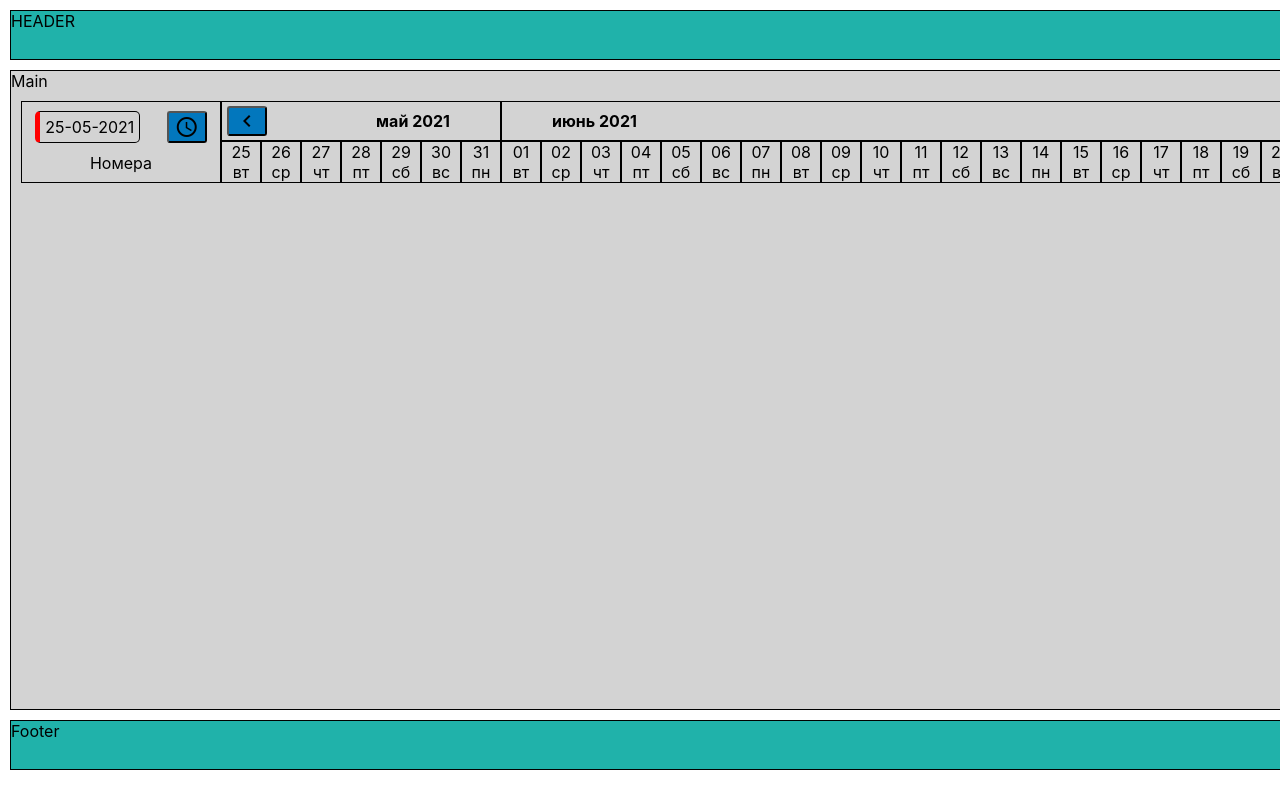
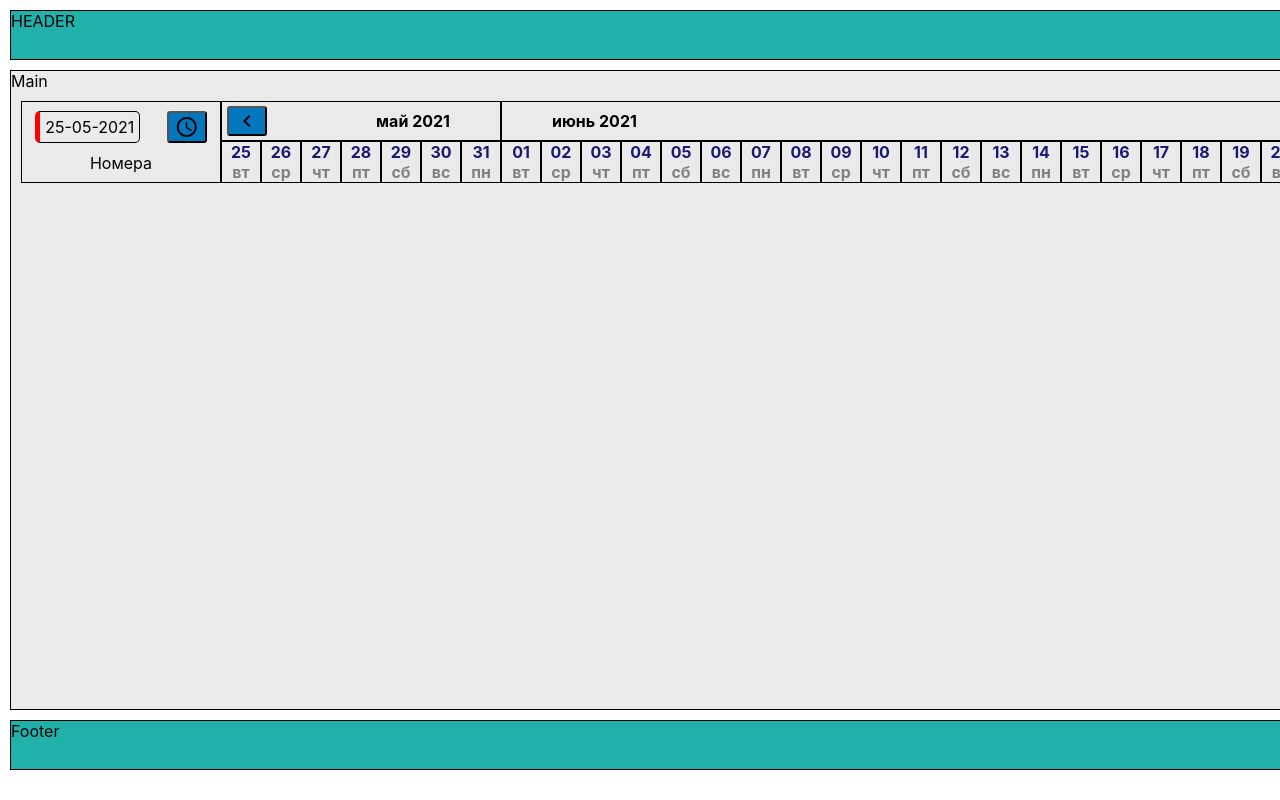
Before and after one commit to Alex-Kharin/hotelms_clone, a React (Create React App) app: page / in a window 1280 px wide. Shown: the top 800 px of the page. Built offline with nearby package versions, Linux system fonts and the light colour scheme.

Commit message:
finish refactor header component

```diff
--- a/src/components/Main/Main.module.css
+++ b/src/components/Main/Main.module.css
@@ -1,4 +1,4 @@
 .main {
     border: 1px solid black;
-    background: lightgray;
+    background: rgba(213, 213, 213, 0.5);
 }
--- /dev/null
+++ b/src/components/Table/Table-components/Table-cell/FirstHeaderCell.jsx
@@ -0,0 +1,40 @@
+import {Button} from '../../../Button/Button'
+import React from 'react'
+import styled from 'styled-components'
+
+
+const Wrapper = styled.div`
+  grid-row: 1/3;
+  border: 1px solid black;
+  display: flex;
+  flex-direction: column;
+  justify-content: space-evenly;
+`
+
+const DateChoiceWrapper = styled.div`
+  display: flex;
+  justify-content: space-around;
+`
+
+const ColumnTitle = styled.div`
+text-align: center;
+`
+
+const DateChoice = styled.span`
+  border: 1px solid black;
+  border-left: 5px solid red;
+  padding: 5px;
+  border-radius: 5px;
+`
+
+export function FirstHeaderCell(props) {
+    return (
+        <Wrapper>
+            <DateChoiceWrapper>
+                <DateChoice>{props.now}</DateChoice>
+                <Button iconName={"schedule"}/>
+            </DateChoiceWrapper>
+            <ColumnTitle>Номера</ColumnTitle>
+        </Wrapper>
+    )
+}
--- /dev/null
+++ b/src/components/Table/Table-components/Table-cell/MonthCell.jsx
@@ -0,0 +1,24 @@
+import styled from 'styled-components'
+import React from 'react'
+
+
+const Months = styled.div`
+  grid-column: span ${props => props.daysInCurrentMonth};
+  border: 1px solid black;
+  display: flex;
+  justify-content: space-between;
+  align-items: center;
+  padding: 0 5px;
+`
+
+const MonthCellTitle = styled.strong`
+  margin: auto 45px;
+`
+
+export function MonthCell(props) {
+    return (
+        <Months daysInCurrentMonth = {props.daysInCurrentMonth}>
+            {props.leftBtn} <MonthCellTitle>{props.monthName} {props.yearOfDate}</MonthCellTitle> {props.rightBtn}
+        </Months>
+    )
+}
--- a/src/components/Table/Table-components/Table-cell/TableCell.jsx
+++ b/src/components/Table/Table-components/Table-cell/TableCell.jsx
@@ -1,12 +1,29 @@
-import style from "./TableCell.module.css";
 import React from "react";
+import styled from "styled-components";
+
+const CellWrapper = styled.div`
+    border: 1px solid black;
+    text-align: center;
+`
+
+const TopString = styled.span`
+    color: midnightblue;
+    font-weight: ${props => props.topStringFontWeight || 'bold'}
+`
+
+const BottomString = styled.span`
+    color: gray;
+    font-weight: ${props => props.bottomStringFontWeight || 'bold'}
+`
 
 export function TableCell(props) {
+    const topString = props.topString ? <TopString>{props.topString}</TopString> : null
+    const bottomString = props.bottomString ? <BottomString>{props.bottomString}</BottomString> : null
     return (
-        <div className={style.cell} data-date={props.date} style={props.style}>
-            <span>{props.dayOfMonth}</span>
-            <br/>
-            <span>{props.dayOfWeek}</span>
-        </div>
+        <CellWrapper>
+            {topString}
+             <br/>
+            {bottomString}
+        </CellWrapper>
     )
 }
--- a/src/components/Table/Table-components/Table-cell/TableCell.module.css
+++ /dev/null
@@ -1,4 +0,0 @@
-.cell {
-    border: 1px solid black;
-    text-align: center;
-}
--- a/src/components/Table/Table-components/Table-header/TableHeader.jsx
+++ b/src/components/Table/Table-components/Table-header/TableHeader.jsx
@@ -1,50 +1,24 @@
 import React from "react";
 import {TableCell} from "../Table-cell/TableCell";
-import {
-    differenceInCalendarDays,
-    eachMonthOfInterval,
-    endOfMonth,
-    format,
-    isAfter,
-    startOfMonth,
-} from "date-fns";
-import {ru} from "date-fns/locale";
+import {eachMonthOfInterval} from "date-fns";
 import {TableRow} from "../Table-row/TableRow";
-import {Button} from "../../../Button/Button";
+import {dayOfMonth, dayOfWeek, now, toMonths} from "../../utils/utils";
+import {FirstHeaderCell} from '../Table-cell/FirstHeaderCell'
 
-let dayOfMonth = (day) => format(day, 'dd', {locale: ru})
-let dayOfWeek = (day) => format(day, 'eeeeee', {locale: ru})
-let monthName = (month) => format(month, 'LLLL', {locale: ru})
-let yearOfDate = (date) => format(date, 'y', {locale: ru})
 
 export function TableHeader(props) {
-    let days = props.table.days
-    let months = eachMonthOfInterval({start: days[0], end: days[days.length-1]})
-    let now = format(new Date(), 'dd-MM-y', {locale: ru})
+    const days = props.table.days
 
-    let headerDaysCells = days.map(day => <TableCell dayOfMonth={dayOfMonth(day)} dayOfWeek={dayOfWeek(day)} key={day}/>)
-    let monthsCells = months.map(month => {
-        let start = isAfter(days[0], startOfMonth(month)) ? days[0] : startOfMonth(month)
-        let end = isAfter(endOfMonth(month), days[days.length - 1]) ? days[days.length - 1] : endOfMonth(month)
-        let daysInCurrentMonth = differenceInCalendarDays(end, start) + 1
-        let leftBtn = month === months[0] ? <Button iconName={'keyboard_arrow_left'} /> : null
-        let rightBtn = month === months[months.length-1] ? <Button iconName={'keyboard_arrow_right'} /> : null
-        return <div style={{gridColumn: `span ${daysInCurrentMonth}`, border: "1px solid black", display: 'flex', justifyContent: 'space-between', alignItems: 'center', padding: '0px 5px'}}>
-            {leftBtn} <strong style={{margin: 'auto 45px'}}>{monthName(month)} {yearOfDate(month)}</strong> {rightBtn}
-        </div>
-    })
+    const startInterval = days[0]
+    const endInterval = days[days.length-1]
+    const months = eachMonthOfInterval({start: startInterval, end: endInterval})
+
+    const headerDaysCells = days.map(day => <TableCell topString={dayOfMonth(day)} bottomString={dayOfWeek(day)} key={day}/>)
+    const monthsCells = months.map(toMonths(days, months))
+
     return (
         <>
-            <div style={{gridRow: "1/3", border: "1px solid black", display: "flex", flexDirection: "column", justifyContent: "space-evenly"}}>
-                <div style={{display: "flex", justifyContent: "space-around"}}>
-                    <span style={{border: "1px solid black", borderLeft: "5px solid red", padding: "5px", borderRadius: "5px"}}>{now}</span>
-                    <Button iconName={"schedule"}/>
-                </div>
-                <div style={{textAlign: "center"}}>
-                    Номера
-                </div>
-
-            </div>
+            <FirstHeaderCell now={now} />
             <TableRow rowCells={monthsCells} />
             <TableRow rowCells={headerDaysCells} />
         </>
--- a/src/components/Table/Table-components/Table-row/TableRow.jsx
+++ b/src/components/Table/Table-components/Table-row/TableRow.jsx
@@ -1,11 +1,10 @@
 import React from 'react'
-import style from './TableRow.module.css'
+
+
 
 export function TableRow(props) {
-    let firstCell = null
-    if (props.rowTitle) {
-        firstCell = <div className={style.row}>{props.rowTitle}</div>
-    }
+    const firstCell = props.rowTitle ? <div>{props.rowTitle}</div> : null
+
     return (
         <>
             {firstCell}
--- a/src/components/Table/Table-components/Table-row/TableRow.module.css
+++ /dev/null
@@ -1,3 +0,0 @@
-.row {
-    border: 1px solid black;
-}
--- a/src/components/Table/Table.jsx
+++ b/src/components/Table/Table.jsx
@@ -1,6 +1,5 @@
 import React from "react";
 import {TableHeader} from "./Table-components/Table-header/TableHeader";
-import style from "./Table.module.css";
 import styled from "styled-components";
 
 const TableWrapper = styled.div`
@@ -12,9 +11,6 @@ const TableWrapper = styled.div`
 
 export function Table(props) {
     return (
-        // <div className={style.tableWrapper}>
-        //     <TableHeader table={props.table}/>
-        // </div>
         <TableWrapper>
             <TableHeader table={props.table}/>
         </TableWrapper>
--- a/src/components/Table/Table.module.css
+++ /dev/null
@@ -1,6 +0,0 @@
-/*.tableWrapper {*/
-/* display: grid;*/
-/* grid-template-columns: minmax(200px, 6fr) repeat(30, minmax(40px, 1fr));*/
-/* grid-auto-rows: minmax(40px, auto);*/
-/* margin: 10px;*/
-/*}*/
--- /dev/null
+++ b/src/components/Table/utils/utils.js
@@ -0,0 +1,39 @@
+import {differenceInCalendarDays, endOfMonth, format, isAfter, startOfMonth} from "date-fns";
+import {ru} from "date-fns/locale";
+import {Button} from "../../Button/Button";
+import React from "react";
+import {MonthCell} from '../Table-components/Table-cell/MonthCell'
+
+
+const dayOfMonth = (day) => format(day, 'dd', {locale: ru})
+const dayOfWeek = (day) => format(day, 'eeeeee', {locale: ru})
+const monthName = (month) => format(month, 'LLLL', {locale: ru})
+const yearOfDate = (date) => format(date, 'y', {locale: ru})
+const now = format(new Date(), 'dd-MM-y', {locale: ru})
+
+function toMonths(days, months) {
+    return function (month) {
+        const startInterval = days[0]
+        const endInterval = days[days.length - 1]
+
+        const start = isAfter(startInterval, startOfMonth(month)) ? startInterval : startOfMonth(month)
+        const end = isAfter(endOfMonth(month), endInterval) ? endInterval : endOfMonth(month)
+
+        const daysInCurrentMonth = differenceInCalendarDays(end, start) + 1
+
+        const firstMonth = months[0]
+        const lastMonth = months[months.length - 1]
+
+        const leftBtn = month === firstMonth ? <Button iconName={'keyboard_arrow_left'}/> : null
+        const rightBtn = month === lastMonth ? <Button iconName={'keyboard_arrow_right'}/> : null
+
+        return <MonthCell daysInCurrentMonth={daysInCurrentMonth}
+                          leftBtn={leftBtn}
+                          rightBtn={rightBtn}
+                          monthName={monthName(month)}
+                          yearOfDate={yearOfDate(month)}
+        />
+    }
+}
+
+export {dayOfMonth, dayOfWeek, monthName, yearOfDate, now, toMonths}
```
Also changed, not shown: src/components/Table/Table-template.jsx (deleted, +0 -74 lines), 1 other file (tests, documents, lock files or other folders).
